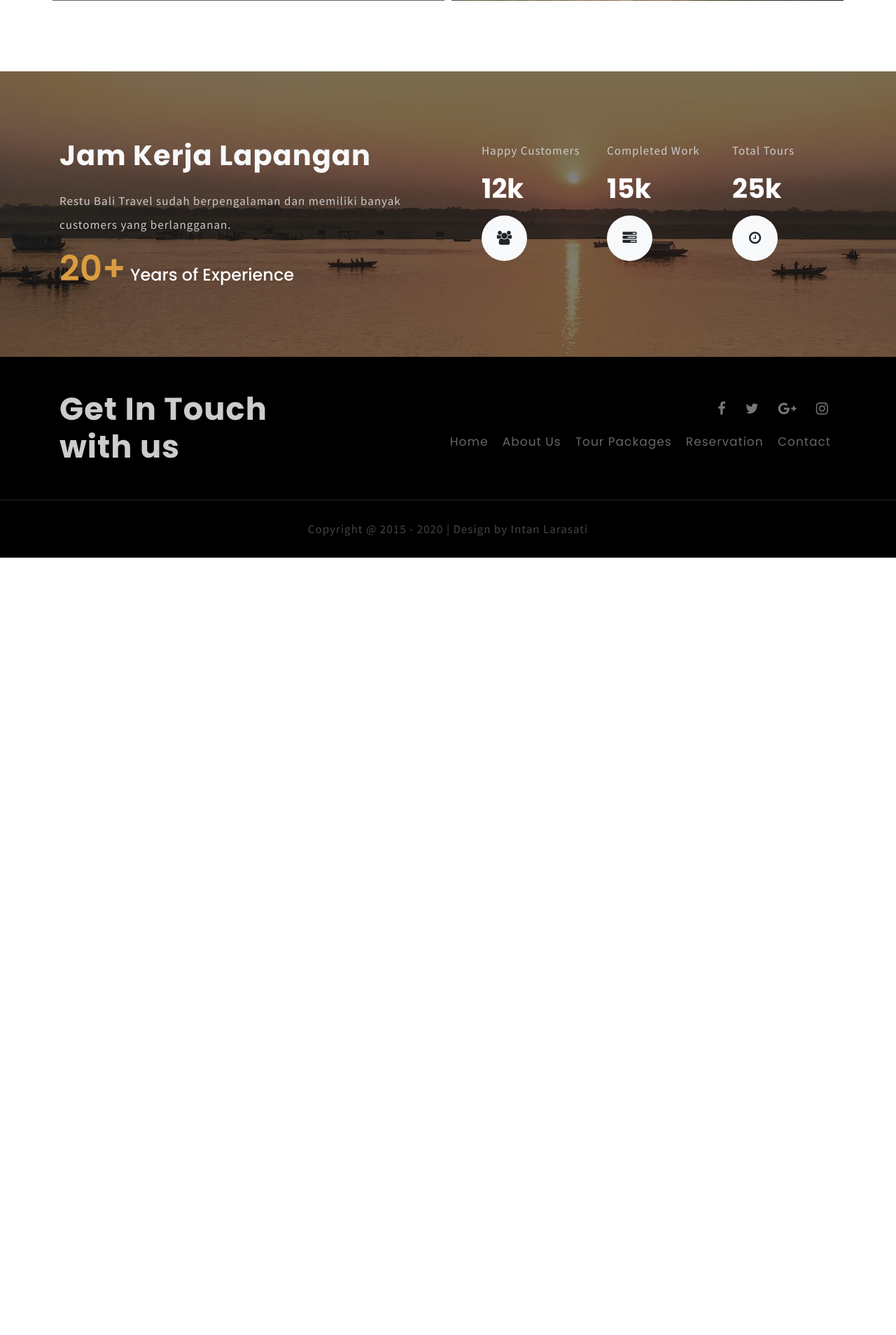
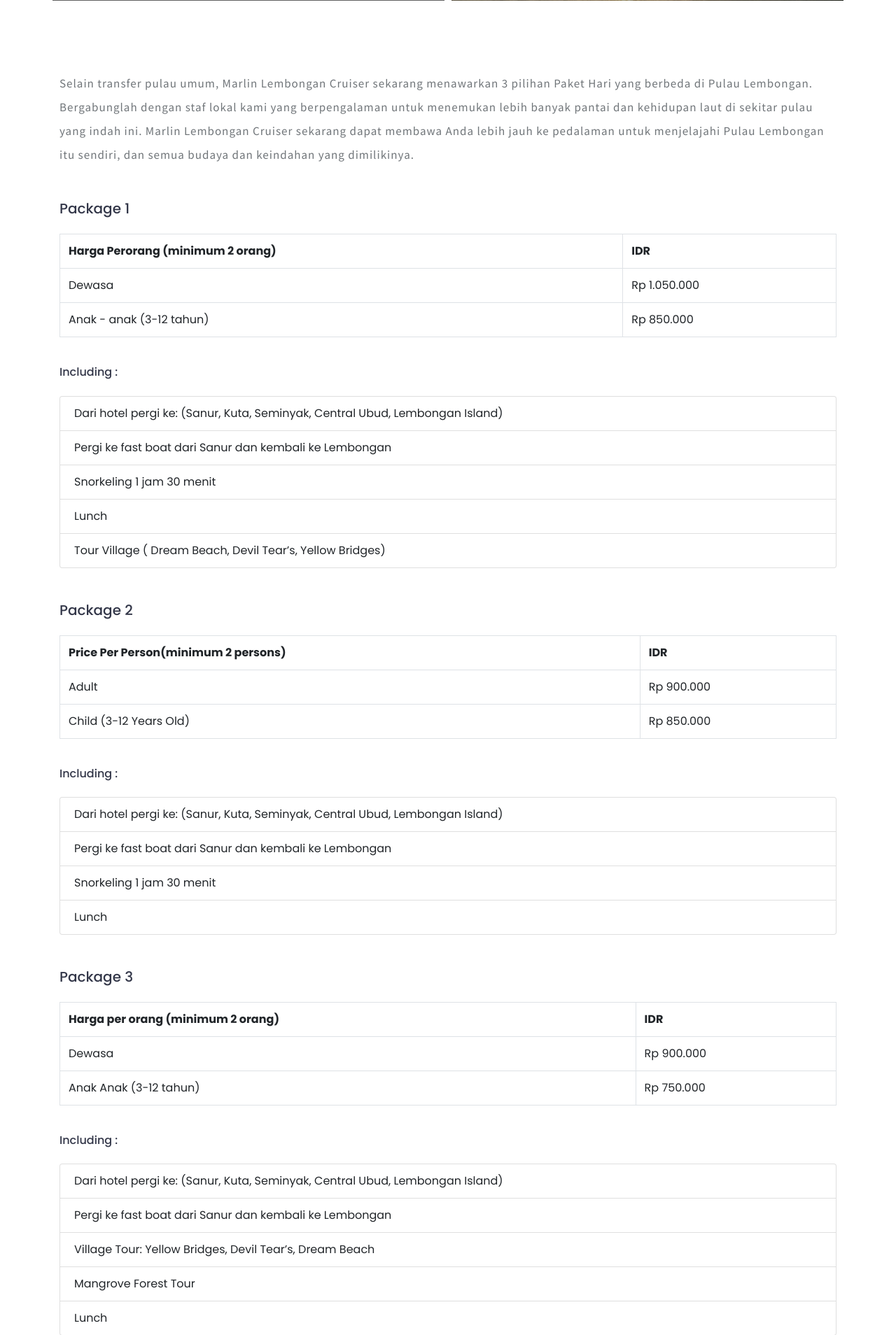
Before and after one commit to ekalaksmana/restuadiwebsite, a PHP site: page /tour.php in a window 1280 px wide. Shown: the part 1099-3007 px from the top of the page at 70% size. Before the commit the page ends 1896 px from the top, so only its background shows below. Run offline with PHP 8.4, Linux system fonts and the light colour scheme; grey boxes are pictures that could not be loaded.

Commit message:
update text bahasa tour.php
memperbaiki bahasa di halaman tour.php

sebelumnya berbahasa inggris.

```diff
--- a/tour.php
+++ b/tour.php
@@ -108,8 +108,142 @@
 			</div>
 		</div>
 	</div>
+
+	<div class="container py-lg-5 py-3">
+		<div class="row service-grid-grids">
+			<div class="col-lg-12 col-md-6">
+				<p>Selain transfer pulau umum, Marlin Lembongan Cruiser sekarang menawarkan 3 pilihan Paket Hari yang berbeda di Pulau Lembongan. Bergabunglah dengan staf lokal kami yang berpengalaman untuk menemukan lebih banyak pantai dan kehidupan laut di sekitar pulau yang indah ini. Marlin Lembongan Cruiser sekarang dapat membawa Anda lebih jauh ke pedalaman untuk menjelajahi Pulau Lembongan itu sendiri, dan semua budaya dan keindahan yang dimilikinya.</p>
+				<br><br>
+				<h5>Package 1</h5>
+				<br>
+				<table class="table table-bordered">
+					<tr>
+						<th>Harga Perorang (minimum 2 orang)</th>
+						<th>IDR</th>
+					</tr>
+
+					<tr>
+						<td>Dewasa</td>
+						<td>Rp 1.050.000</td>
+					</tr>
+
+					<tr>
+						<td>Anak - anak (3-12 tahun)</td>
+						<td>Rp 850.000</td>
+					</tr>
+				</table>
+				<br>
+				<h6>Including :</h6>
+				<br>
+				<ul class="list-group">
+					<li class="list-group-item">Dari hotel pergi ke: (Sanur, Kuta, Seminyak, Central Ubud, Lembongan Island)</li>
+					<li class="list-group-item">Pergi ke fast boat dari Sanur  dan kembali ke Lembongan</li>
+					<li class="list-group-item">Snorkeling 1 jam 30 menit</li>
+					<li class="list-group-item">Lunch</li>
+					<li class="list-group-item">Tour Village ( Dream Beach, Devil Tear’s, Yellow Bridges)</li>
+				</ul>
+
+				<br><br>
+				<h5>Package 2</h5>
+				<br>
+				<table class="table table-bordered">
+					<tr>
+						<th>Price Per Person(minimum 2 persons)</th>
+						<th>IDR</th>
+					</tr>
+
+					<tr>
+						<td>Adult</td>
+						<td>Rp 900.000</td>
+					</tr>
+
+					<tr>
+						<td>Child (3-12 Years Old)</td>
+						<td>Rp 850.000</td>
+					</tr>
+				</table>
+				<br>
+				<h6>Including :</h6>
+				<br>
+				<ul class="list-group">
+					<li class="list-group-item">Dari hotel pergi ke: (Sanur, Kuta, Seminyak, Central Ubud, Lembongan Island)</li>
+					<li class="list-group-item">Pergi ke fast boat dari Sanur  dan kembali ke Lembongan</li>
+					<li class="list-group-item">Snorkeling 1 jam 30 menit</li>
+					<li class="list-group-item">Lunch</li>
+
+				</ul>
+
+				<br><br>
+				<h5>Package 3</h5>
+				<br>
+				<table class="table table-bordered">
+					<tr>
+						<th>Harga per orang (minimum 2 orang)</th>
+						<th>IDR</th>
+					</tr>
+
+					<tr>
+						<td>Dewasa</td>
+						<td>Rp 900.000</td>
+					</tr>
+
+					<tr>
+						<td>Anak Anak (3-12 tahun)</td>
+						<td>Rp 750.000</td>
+					</tr>
+				</table>
+				<br>
+				<h6>Including :</h6>
+				<br>
+				<ul class="list-group">
+					<li class="list-group-item">Dari hotel pergi ke: (Sanur, Kuta, Seminyak, Central Ubud, Lembongan Island)</li>
+					<li class="list-group-item">Pergi ke fast boat dari Sanur  dan kembali ke Lembongan</li>
+					<li class="list-group-item">Village Tour: Yellow Bridges, Devil Tear’s, Dream Beach</li>
+					<li class="list-group-item">Mangrove Forest Tour</li>
+					<li class="list-group-item">Lunch</li>
+				</ul>
+
+				<br><br>
+				<h5>Schedule & Pick time :</h5>
+				<br>
+				<table class="table table-bordered">
+					<tr>
+						<th>Area</th>
+						<th>Pick - up</th>
+						<th>Return</th>
+					</tr>
+
+					<tr>
+						<td>Sanur</td>
+						<td>09.30 Am</td>
+						<td>03.00 Pm</td>
+					</tr>
+
+					<tr>
+						<td>Kuta / Seminyak / Ubud</td>
+						<td>08.45 Am</td>
+						<td>03.00 Pm</td>
+					</tr>
+
+					<tr>
+						<td>Jimbaran / Nusa dua / Uluwatu</td>
+						<td>09.30 Am</td>
+						<td>03.00 Pm</td>
+					</tr>
+				</table>
+				<br><br>
+				<h6>Harga tambahan :</h6>
+				<td>Extra Charge Rp. 100.000/ car for: Nusa Dua, Uluwatu, Pecatu, Canggu areas</td>
+
+			</div>
+		</div>
+
+	</div>
+
 </section>
 <!-- //services -->
+
+
 
  <!-- stats -->
     <section class="stats py-5" id="stats">
```
